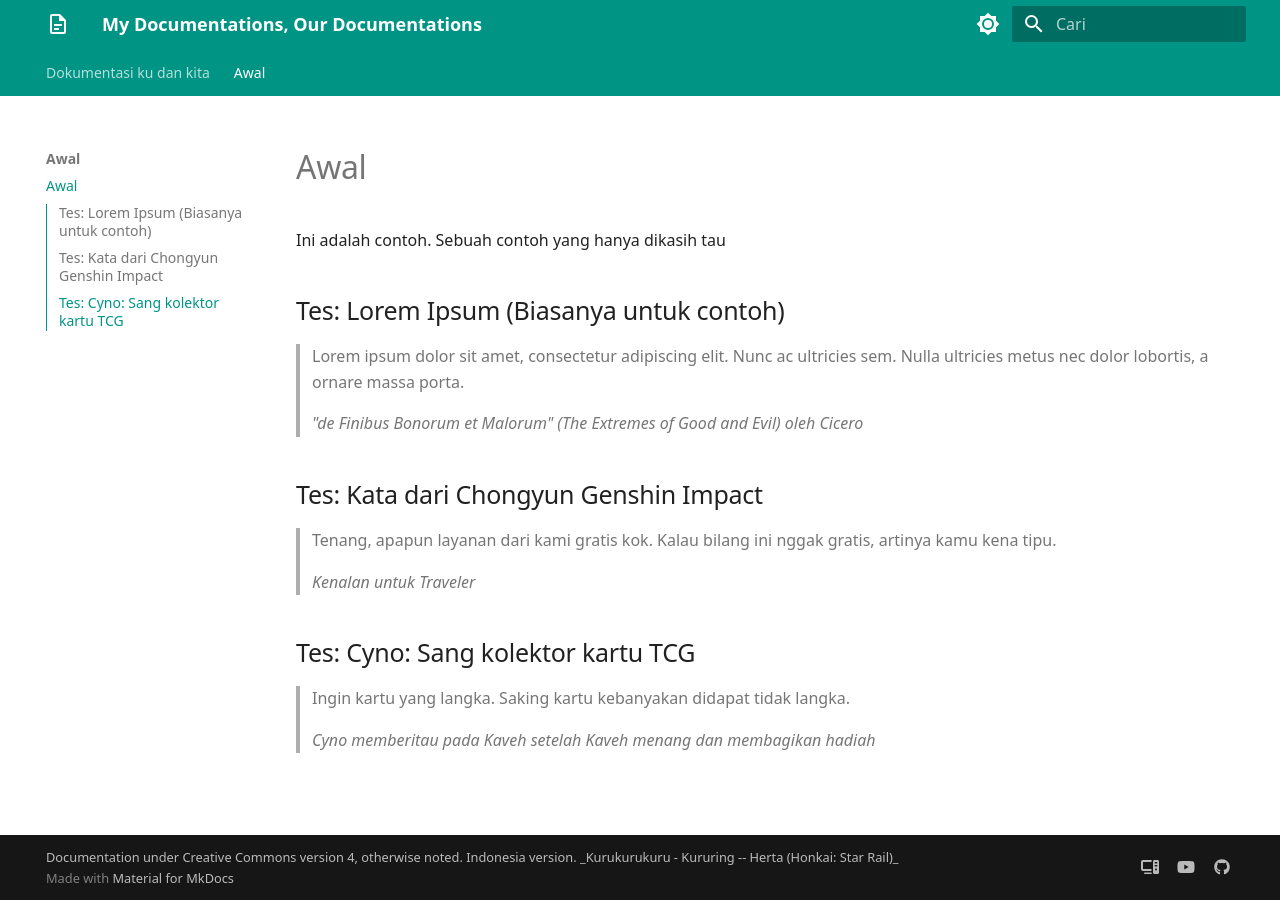
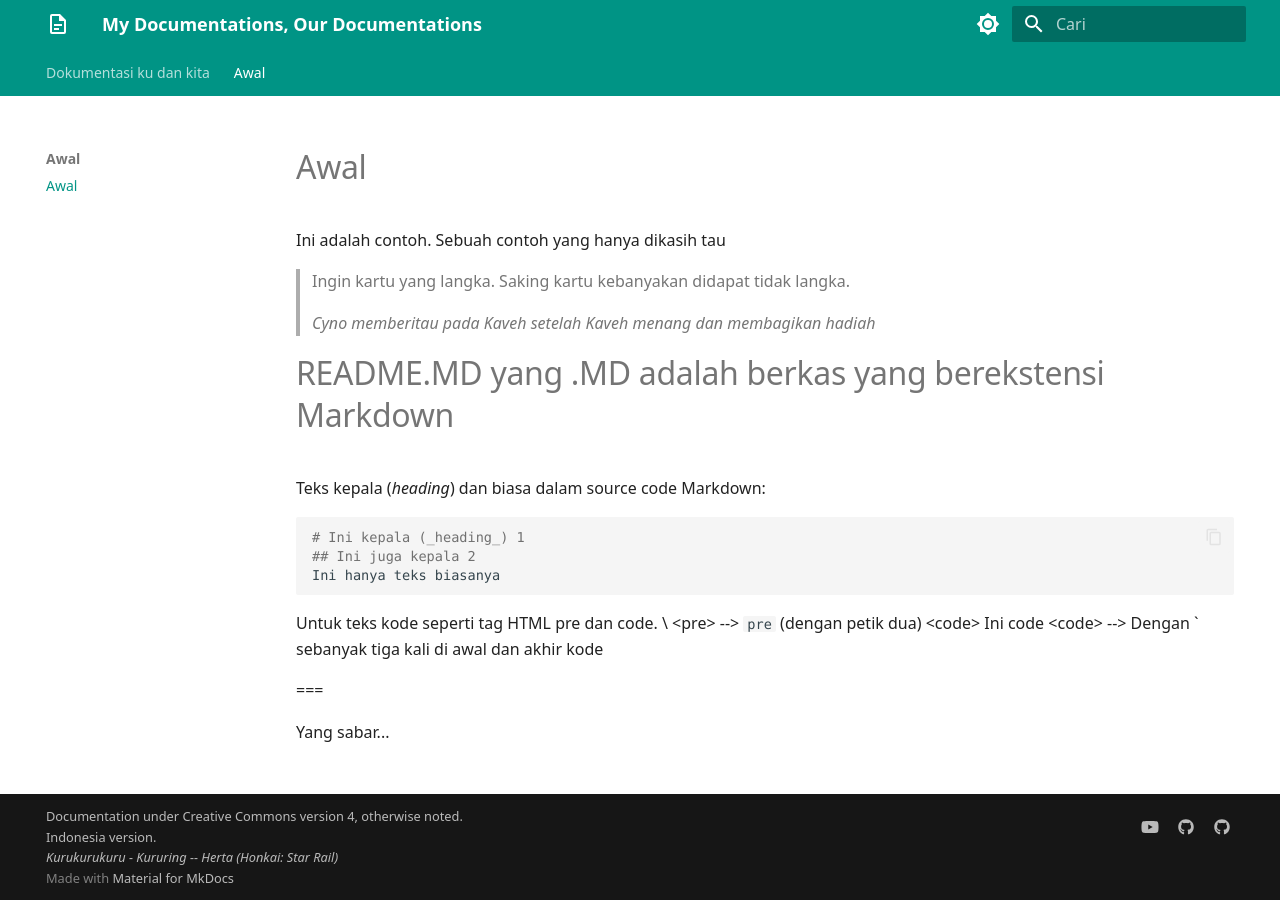
Before and after one commit to Abyanu163/docs, an MkDocs documentation site: the page built from docs/Awal/index.md, in a window 1280 px wide. Built offline with MkDocs 1.6.1 and Material for MkDocs 9.7.7, drawn with Linux system fonts in a browser that asks for light colours.

Commit message:
Checking...

````diff
--- a/docs/Awal/index.md
+++ b/docs/Awal/index.md
@@ -1,17 +1,23 @@
 # Awal
 Ini adalah contoh. Sebuah contoh yang hanya dikasih tau
 
-## Tes: Lorem Ipsum (Biasanya untuk contoh)
-> Lorem ipsum dolor sit amet, consectetur adipiscing elit. Nunc ac ultricies sem. Nulla ultricies metus nec dolor lobortis, a ornare massa porta.
->
-> _"de Finibus Bonorum et Malorum" (The Extremes of Good and Evil) oleh Cicero_
-
-## Tes: Kata dari Chongyun Genshin Impact
-> Tenang, apapun layanan dari kami gratis kok. Kalau bilang ini nggak gratis, artinya kamu kena tipu.
->
-> _Kenalan untuk Traveler_
-
-## Tes: Cyno: Sang kolektor kartu TCG
 > Ingin kartu yang langka. Saking kartu kebanyakan didapat tidak langka.
 >
 > _Cyno memberitau pada Kaveh setelah Kaveh menang dan membagikan hadiah_
+
+# README.MD yang .MD adalah berkas yang berekstensi Markdown
+Teks kepala (_heading_) dan biasa dalam source code Markdown:
+```markdown
+# Ini kepala (_heading_) 1
+## Ini juga kepala 2
+Ini hanya teks biasanya
+```
+
+Untuk teks kode seperti tag HTML pre dan code. \
+&lt;pre&gt; --> `pre` (dengan petik dua)
+&lt;code&gt; Ini code &lt;code&gt;
+--> Dengan \` sebanyak tiga kali di awal dan akhir kode
+
+===
+
+Yang sabar...
--- a/mkdocs.yml
+++ b/mkdocs.yml
@@ -1,7 +1,7 @@
 site_name: My Documentations, Our Documentations
 copyright: |
-  Documentation under Creative Commons version 4, otherwise noted. Indonesia version.
-  _Kurukurukuru - Kururing -- Herta (Honkai: Star Rail)_
+  Documentation under Creative Commons version 4, otherwise noted.<br/>Indonesia version.<br/>
+  <i>Kurukurukuru - Kururing -- Herta (Honkai: Star Rail)</i>
 
 extra_css:
   - "-nahida/-additional.css"
@@ -9,15 +9,15 @@ extra_css:
 extra:
   homepage: http://start.1423.my.id
   social:
-    - icon: fontawesome/solid/computer
-      name: Qiqi @ Super Dimension Fortress UNIX
-      link: http://qiqi.sdf.org
     - icon: fontawesome/brands/youtube
       name: Min777A - YouTube
       link: https://youtube.com/@Min777A
     - icon: fontawesome/brands/github
       name: Repositori
       link: http://github.com/Abyanu163/docs/tree/Nahida/docs
+    - icon: fontawesome/brands/github
+      name: Abyanu163 @ GitHub
+      link: http://github.com/Abyanu163
 
 theme:
   name: material
````
Also changed, not shown: docs/index.md (+8 -4 lines), docs/-img/REPORTASESIANG2010TRANSTV.png (added).
